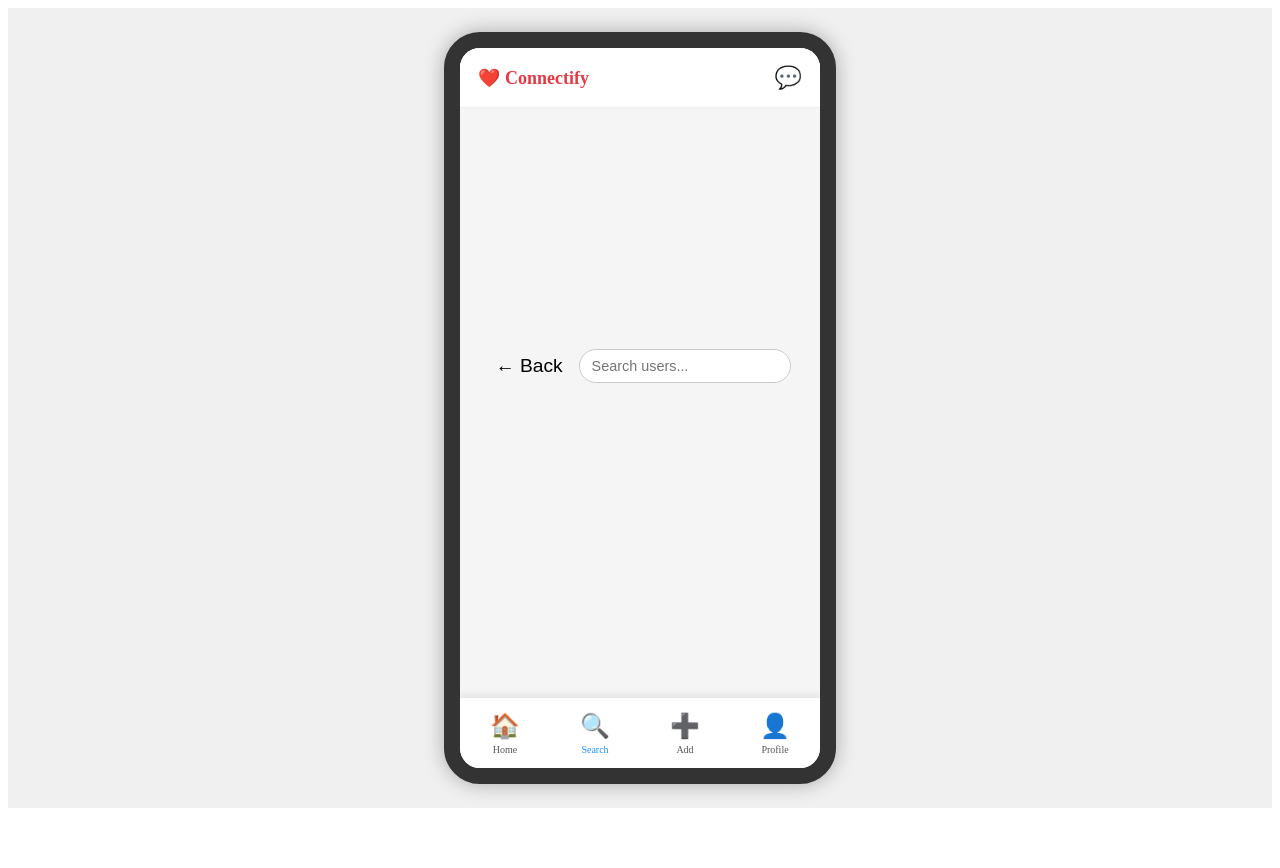
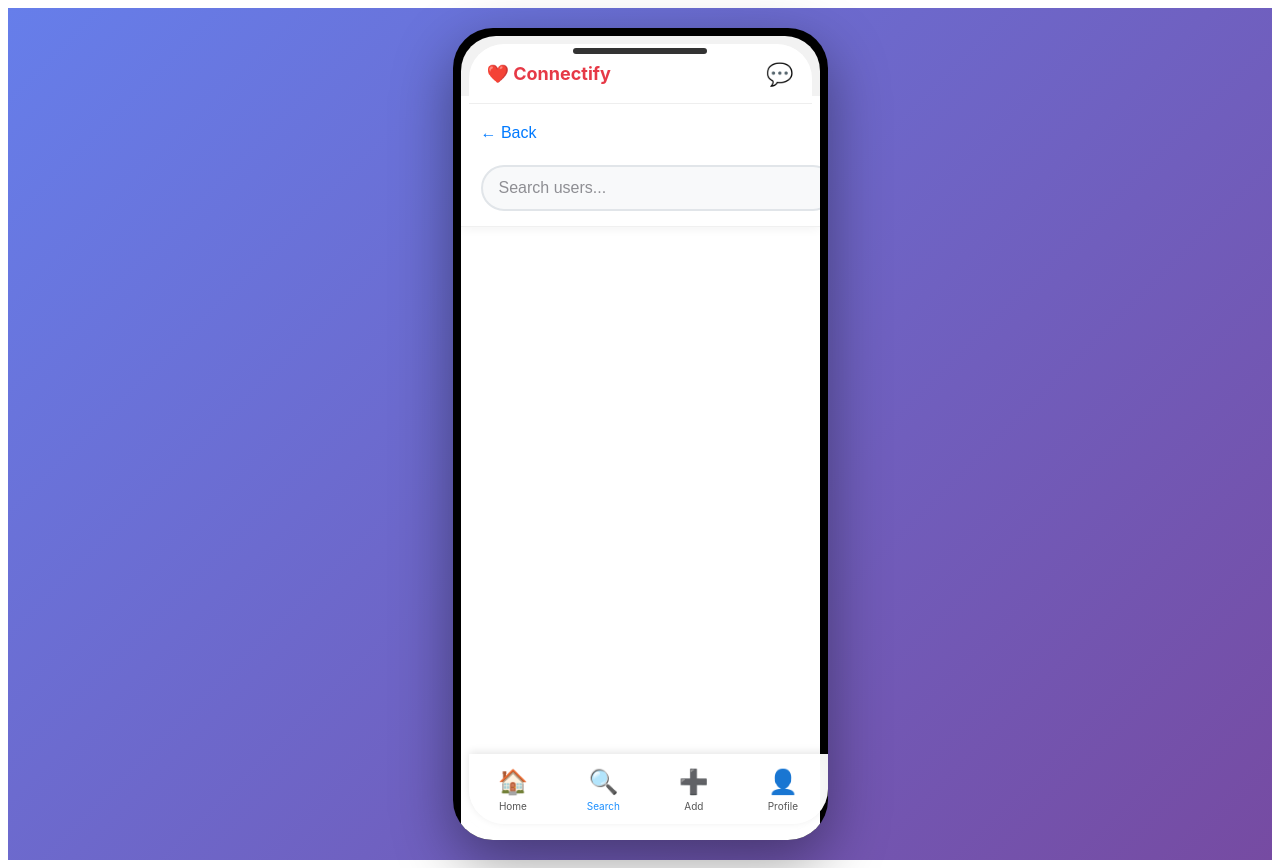
Before and after one commit to NehaReddy6815/CONNECTIFY, a React (Vite) app in the folder frontend/: page /search in a window 1280 px wide. Before the commit the page ends 816 px from the top, so only its background shows below. Built offline with nearby package versions, Linux system fonts and the light colour scheme.

Commit message:
Accounts styling

```diff
--- a/frontend/src/pages/Search.css
+++ b/frontend/src/pages/Search.css
@@ -1,121 +1,388 @@
-/* Phone container adjustments (already in home-container / phone-frame) */
-.home-container {
+/* Search.css - Scoped styles for Search component only */
+
+.search-container {
   display: flex;
   justify-content: center;
   align-items: center;
   min-height: 100vh;
-  background-color: #f0f0f0;
+  background: linear-gradient(135deg, #667eea 0%, #764ba2 100%);
+  padding: 20px;
+  font-family: -apple-system, BlinkMacSystemFont, 'Segoe UI', Roboto, Oxygen, Ubuntu, Cantarell, sans-serif;
 }
 
-.phone-frame {
-  width: 360px;
-  height: 720px;
-  border: 16px solid #333;
-  border-radius: 36px;
+.search-phone-frame {
+  width: 375px;
+  height: 812px;
+  background: #000;
+  border-radius: 40px;
+  box-shadow: 0 20px 60px rgba(0, 0, 0, 0.4);
+  position: relative;
   overflow: hidden;
-  background-color: #fff;
+}
+
+/* Phone frame details */
+.search-phone-frame::before {
+  content: '';
+  position: absolute;
+  top: 20px;
+  left: 50%;
+  transform: translateX(-50%);
+  width: 134px;
+  height: 6px;
+  background: #333;
+  border-radius: 3px;
+  z-index: 1000;
+}
+
+.search-phone-content {
+  height: calc(100% - 70px); /* Adjust for navbar */
+  background: #fff;
+  border-radius: 35px;
+  margin: 8px;
+  margin-top: 35px;
+  overflow: hidden;
   display: flex;
   flex-direction: column;
-  box-shadow: 0 0 20px rgba(0,0,0,0.3);
-}
-
-.phone-content {
-  flex: 1;
-  overflow-y: auto;
-  padding: 10px 15px;
+  position: relative;
+  padding-bottom: 80px; /* Space for bottom menu */
 }
 
 /* Search Header */
 .search-header {
+  background: #fff;
+  padding: 20px 20px 15px 20px;
+  border-bottom: 1px solid #f0f0f0;
+  box-shadow: 0 2px 10px rgba(0, 0, 0, 0.05);
+  position: sticky;
+  top: 0;
+  z-index: 100;
+}
+
+.search-back-button {
+  background: none;
+  border: none;
+  font-size: 16px;
+  color: #007AFF;
+  font-weight: 500;
+  margin-bottom: 15px;
+  cursor: pointer;
+  padding: 8px 0;
   display: flex;
   align-items: center;
-  gap: 10px;
-  margin-bottom: 15px;
+  gap: 5px;
+  transition: opacity 0.2s ease;
+}
+
+.search-back-button:hover {
+  opacity: 0.7;
+}
+
+.search-back-button:active {
+  opacity: 0.5;
 }
 
 .search-header input {
-  flex: 1;
-  padding: 8px 12px;
-  border-radius: 20px;
-  border: 1px solid #ccc;
-  font-size: 0.9rem;
+  width: 100%;
+  padding: 12px 16px;
+  border: 2px solid #e1e5e9;
+  border-radius: 25px;
+  font-size: 16px;
+  background: #f8f9fa;
+  transition: all 0.3s ease;
+  outline: none;
 }
 
-/* Back Button */
-.back-button {
-  background: none;
-  border: none;
-  font-size: 1.2rem;
-  cursor: pointer;
+.search-header input:focus {
+  border-color: #007AFF;
+  background: #fff;
+  box-shadow: 0 0 0 3px rgba(0, 122, 255, 0.1);
 }
 
-/* Results */
-.results {
-  display: flex;
-  flex-direction: column;
-  gap: 10px;
+.search-header input::placeholder {
+  color: #8e8e93;
 }
 
-.info-text {
-  text-align: center;
-  color: #888;
-  font-size: 0.9rem;
+/* Search Results Container */
+.search-results {
+  flex: 1;
+  overflow-y: auto;
+  padding: 0 20px 20px 20px;
+  margin-bottom: 0; /* Remove bottom margin to prevent overlap */
 }
 
-.error {
-  text-align: center;
-  color: red;
-  font-size: 0.9rem;
-}
-
-/* User Card */
-.user-card {
+/* User Cards */
+.search-user-card {
+  background: #fff;
+  border-radius: 16px;
+  padding: 16px;
+  margin-bottom: 12px;
+  border: 1px solid #f0f0f0;
   display: flex;
   justify-content: space-between;
   align-items: center;
-  padding: 10px;
-  border-radius: 12px;
-  border: 1px solid #eee;
-  cursor: pointer;
-  transition: background 0.2s;
+  transition: all 0.2s ease;
+  box-shadow: 0 2px 8px rgba(0, 0, 0, 0.04);
 }
 
-.user-card:hover {
-  background-color: #fafafa;
+.search-user-card:hover {
+  transform: translateY(-2px);
+  box-shadow: 0 8px 25px rgba(0, 0, 0, 0.1);
+  border-color: #e0e0e0;
 }
 
-.user-info {
-  flex: 1;
+.search-user-card:active {
+  transform: translateY(0);
 }
 
-.user-name {
-  font-weight: 600;
-  margin-bottom: 2px;
+.search-user-info {
+  flex: 1;
+  cursor: pointer;
+  min-width: 0;
 }
 
-.user-email {
-  font-size: 0.8rem;
-  color: #666;
+.search-user-name {
+  margin: 0 0 4px 0;
+  font-size: 17px;
+  font-weight: 600;
+  color: #1c1c1e;
+  line-height: 1.3;
 }
 
-.user-bio {
-  font-size: 0.8rem;
-  color: #444;
-  margin-top: 4px;
+.search-user-email {
+  margin: 0 0 6px 0;
+  font-size: 14px;
+  color: #8e8e93;
+  line-height: 1.2;
+}
+
+.search-user-bio {
+  margin: 0;
+  font-size: 14px;
+  color: #666;
+  line-height: 1.4;
+  overflow: hidden;
+  text-overflow: ellipsis;
+  display: -webkit-box;
+  -webkit-line-clamp: 2;
+  -webkit-box-orient: vertical;
 }
 
 /* Follow Button */
-.follow-btn {
-  padding: 6px 12px;
+.search-follow-btn {
+  background: #007AFF;
+  color: #fff;
+  border: none;
   border-radius: 20px;
-  border: none;
+  padding: 8px 20px;
+  font-size: 14px;
+  font-weight: 600;
   cursor: pointer;
-  font-size: 0.8rem;
-  background-color: #007bff;
-  color: #fff;
-  transition: 0.2s;
+  transition: all 0.2s ease;
+  min-width: 80px;
+  margin-left: 12px;
 }
 
-.follow-btn.following {
-  background-color: #aaa;
+.search-follow-btn:hover {
+  background: #0056b3;
+  transform: scale(1.05);
 }
+
+.search-follow-btn:active {
+  transform: scale(0.98);
+}
+
+.search-follow-btn.search-following {
+  background: #34c759;
+  color: #fff;
+}
+
+.search-follow-btn.search-following:hover {
+  background: #28a745;
+}
+
+/* Info and Error Messages */
+.search-info-text {
+  text-align: center;
+  color: #8e8e93;
+  font-size: 16px;
+  margin: 40px 0;
+  padding: 20px;
+}
+
+.search-error {
+  background: #ffebee;
+  color: #c62828;
+  padding: 12px 16px;
+  border-radius: 12px;
+  margin: 20px 0;
+  font-size: 14px;
+  border-left: 4px solid #c62828;
+}
+
+/* Loading Animation */
+.search-info-text {
+  position: relative;
+}
+
+.search-results:has(.search-info-text:contains("Searching")) .search-info-text::after {
+  content: '';
+  display: inline-block;
+  width: 20px;
+  height: 20px;
+  border: 2px solid #e0e0e0;
+  border-top: 2px solid #007AFF;
+  border-radius: 50%;
+  animation: search-spin 1s linear infinite;
+  margin-left: 10px;
+  vertical-align: middle;
+}
+
+@keyframes search-spin {
+  0% { transform: rotate(0deg); }
+  100% { transform: rotate(360deg); }
+}
+
+/* Scrollbar Styling */
+.search-results::-webkit-scrollbar {
+  width: 4px;
+}
+
+.search-results::-webkit-scrollbar-track {
+  background: transparent;
+}
+
+.search-results::-webkit-scrollbar-thumb {
+  background: #c7c7cc;
+  border-radius: 2px;
+}
+
+.search-results::-webkit-scrollbar-thumb:hover {
+  background: #aeaeb2;
+}
+
+/* Responsive adjustments for smaller screens */
+@media (max-width: 414px) {
+  .search-phone-frame {
+    width: 100%;
+    height: 100vh;
+    border-radius: 0;
+    margin: 0;
+  }
+
+  .search-phone-frame::before {
+    display: none;
+  }
+
+  .search-phone-content {
+    margin: 0;
+    border-radius: 0;
+    margin-top: 0;
+  }
+}
+
+/* Navbar and BottomMenu wrappers for Search page */
+.search-navbar-wrapper {
+  position: absolute;
+  top: 8px;
+  left: 8px;
+  right: 8px;
+  z-index: 200;
+  background: rgba(255, 255, 255, 0.95);
+  backdrop-filter: blur(10px);
+  border-radius: 35px 35px 0 0;
+  height: 60px; /* Adjust based on your navbar height */
+}
+
+.search-bottom-menu-wrapper {
+  position: absolute;
+  bottom: 8px;
+  left: 8px;
+  right: 8px;
+  z-index: 200;
+  background: rgba(255, 255, 255, 0.95);
+  backdrop-filter: blur(10px);
+  border-radius: 0 0 35px 35px;
+  height: 70px; /* Adjust based on your bottom menu height */
+}
+
+.search-phone-content {
+  height: calc(100% - 138px); /* Adjust for navbar (60px) + bottom menu (70px) + margins */
+  background: #fff;
+  border-radius: 0; /* Remove border radius since wrappers handle it */
+  margin: 68px 8px 78px 8px; /* Top margin for navbar, bottom margin for menu */
+  overflow: hidden;
+  display: flex;
+  flex-direction: column;
+  position: relative;
+}
+
+/* Navbar and BottomMenu positioning for Search page */
+.search-phone-frame .navbar {
+  position: absolute;
+  top: 0;
+  left: 0;
+  right: 0;
+  z-index: 200;
+  background: rgba(255, 255, 255, 0.95);
+  backdrop-filter: blur(10px);
+  border-radius: 35px 35px 0 0;
+  margin: 8px 8px 0 8px;
+}
+
+.search-phone-frame .bottom-menu {
+  position: absolute;
+  bottom: 0;
+  left: 0;
+  right: 0;
+  z-index: 200;
+  background: rgba(255, 255, 255, 0.95);
+  backdrop-filter: blur(10px);
+  border-radius: 0 0 35px 35px;
+  margin: 0 8px 8px 8px;
+}
+
+/* Dark mode support */
+@media (prefers-color-scheme: dark) {
+  .search-phone-content {
+    background: #1c1c1e;
+  }
+
+  .search-header {
+    background: #1c1c1e;
+    border-bottom-color: #38383a;
+  }
+
+  .search-header input {
+    background: #2c2c2e;
+    border-color: #38383a;
+    color: #fff;
+  }
+
+  .search-header input:focus {
+    background: #2c2c2e;
+    border-color: #007AFF;
+  }
+
+  .search-user-card {
+    background: #2c2c2e;
+    border-color: #38383a;
+  }
+
+  .search-user-name {
+    color: #fff;
+  }
+
+  .search-user-email {
+    color: #8e8e93;
+  }
+
+  .search-user-bio {
+    color: #aeaeb2;
+  }
+
+  .search-error {
+    background: #3a1f1f;
+    color: #ff6b6b;
+    border-left-color: #ff6b6b;
+  }
+}
--- a/frontend/src/pages/Search.jsx
+++ b/frontend/src/pages/Search.jsx
@@ -70,12 +70,14 @@ const Search = () => {
   };
 
   return (
-    <div className="home-container">
-      <div className="phone-frame">
-        <Navbar />
-        <div className="phone-content">
+    <div className="search-container">
+      <div className="search-phone-frame">
+        <div className="search-navbar-wrapper">
+          <Navbar />
+        </div>
+        <div className="search-phone-content">
           <div className="search-header">
-            <button className="back-button" onClick={() => navigate("/home")}>
+            <button className="search-back-button" onClick={() => navigate("/home")}>
               ← Back
             </button>
             <input
@@ -86,27 +88,27 @@ const Search = () => {
             />
           </div>
 
-          <div className="results">
-            {loading && <p className="info-text">Searching...</p>}
-            {error && <p className="error">{error}</p>}
+          <div className="search-results">
+            {loading && <p className="search-info-text">Searching...</p>}
+            {error && <p className="search-error">{error}</p>}
 
             {!loading && users.length > 0
               ? users.map((user) => (
-                  <div key={user._id} className="user-card">
+                  <div key={user._id} className="search-user-card">
                     <div
-                      className="user-info"
+                      className="search-user-info"
                       onClick={() =>
                         navigate(`/profile/${user._id}`, { state: { fromSearch: true } })
                       }
                     >
-                      <h3 className="user-name">{user.username || user.name}</h3>
-                      <p className="user-email">{user.email}</p>
-                      {user.bio && <p className="user-bio">{user.bio}</p>}
+                      <h3 className="search-user-name">{user.username || user.name}</h3>
+                      <p className="search-user-email">{user.email}</p>
+                      {user.bio && <p className="search-user-bio">{user.bio}</p>}
                     </div>
                     {user._id !== currentUserId && (
                       <button
-                        className={`follow-btn ${
-                          user.followers?.includes(currentUserId) ? "following" : ""
+                        className={`search-follow-btn ${
+                          user.followers?.includes(currentUserId) ? "search-following" : ""
                         }`}
                         onClick={(e) => {
                           e.stopPropagation();
@@ -119,11 +121,13 @@ const Search = () => {
                   </div>
                 ))
               : !loading && searchQuery.trim() && !error && (
-                  <p className="info-text">No users found</p>
+                  <p className="search-info-text">No users found</p>
                 )}
           </div>
         </div>
-        <BottomMenu />
+        <div className="search-bottom-menu-wrapper">
+          <BottomMenu />
+        </div>
       </div>
     </div>
   );
```
